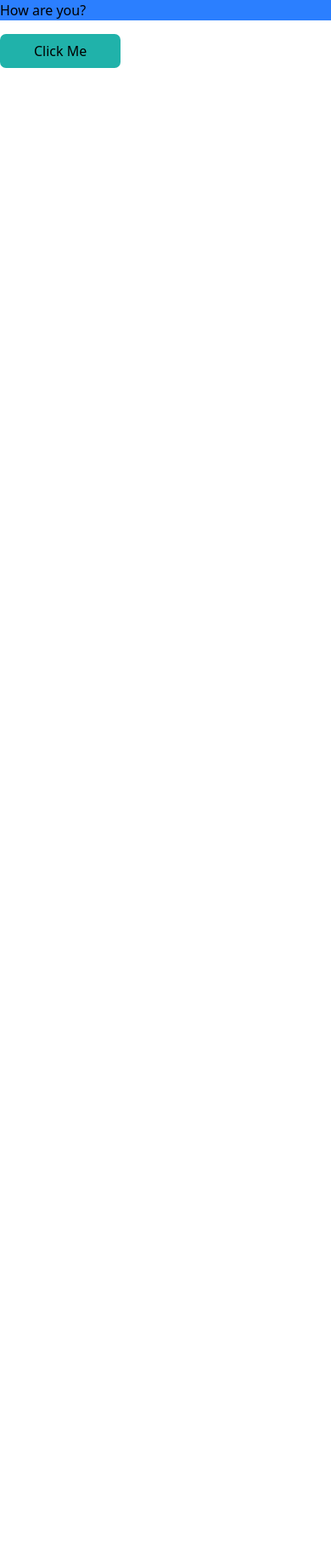
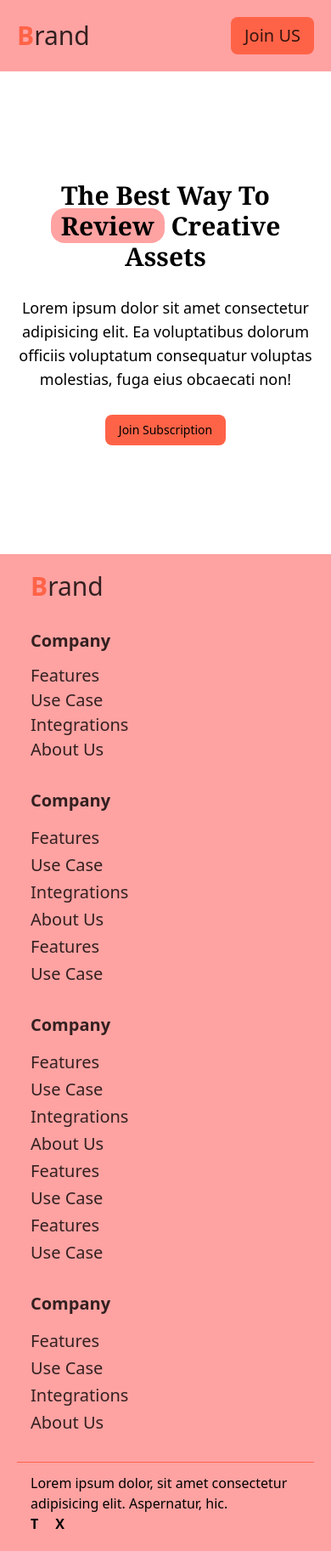
Before and after one commit to sushil-40/tailwindSchool, a React (Vite) app: page / in a window 390 px wide. Shown: the whole page at 85% size. Before the commit the page ends 844 px from the top, so only its background shows below. Built offline with nearby package versions, Linux system fonts and the light colour scheme.

Commit message:
creating complete responsive frontend micro project using tailwind css

```diff
--- a/src/App.jsx
+++ b/src/App.jsx
@@ -1,12 +1,14 @@
 import "./App.css";
+import Footer from "./components/Footer";
+import Header from "./components/Header";
+import Hero from "./components/Hero";
 
 function App() {
   return (
     <>
-      <h1 className="bg-blue-500 hover:bg-amber-300 mb-4">How are you?</h1>
-      <button className="bg-[lightseagreen] rounded-[7px] p-2 px-10">
-        Click Me
-      </button>
+      <Header />
+      <Hero />
+      <Footer />
     </>
   );
 }
--- /dev/null
+++ b/src/components/Button.jsx
@@ -0,0 +1,9 @@
+import React from "react";
+
+const Button = (props) => {
+  return (
+    <button className="bg-[tomato] rounded-lg px-4 py-2">{props.title}</button>
+  );
+};
+
+export default Button;
--- /dev/null
+++ b/src/components/Footer.jsx
@@ -0,0 +1,65 @@
+import React from "react";
+import Button from "./Button";
+
+const Footer = () => {
+  return (
+    <div className="bg-red-300 p-5">
+      <header className="px-[1rem] max-w-[60rem] grid grid-cols-5 max-[770px]:gap-[2rem] max-[770px]:grid-cols-2 text-xl text-black/80 m-auto pb-8 max-[400px]:grid-cols-1 ">
+        <h1 className="text-3xl">
+          <span className="font-extrabold text-[tomato]">B</span>rand
+        </h1>
+        <div className="flex  flex-col gap-[1px] ">
+          <h1 className="font-bold mb-3">Company</h1>
+          <a href="">Features</a>
+          <a href="">Use Case</a>
+          <a href="">Integrations</a>
+          <a href="">About Us</a>
+        </div>
+        <div className="flex  flex-col gap-1">
+          <h1 className="font-bold mb-3">Company</h1>
+          <a href="">Features</a>
+          <a href="">Use Case</a>
+          <a href="">Integrations</a>
+          <a href="">About Us</a>
+          <a href="">Features</a>
+          <a href="">Use Case</a>
+        </div>
+        <div className="flex  flex-col gap-1">
+          <h1 className="font-bold mb-3">Company</h1>
+          <a href="">Features</a>
+          <a href="">Use Case</a>
+          <a href="">Integrations</a>
+          <a href="">About Us</a>
+          <a href="">Features</a>
+          <a href="">Use Case</a>
+          <a href="">Features</a>
+          <a href="">Use Case</a>
+        </div>
+        <div className="flex  flex-col gap-1">
+          <h1 className="font-bold mb-3">Company</h1>
+          <a href="">Features</a>
+          <a href="">Use Case</a>
+          <a href="">Integrations</a>
+          <a href="">About Us</a>
+        </div>
+      </header>
+      <div className="w-full h-[1px] bg-[tomato] "></div>
+      <div className="max-w-[60rem] pt-3 m-auto flex justify-between max-[770px]:flex-col px-[1rem]">
+        <p>
+          Lorem ipsum dolor, sit amet consectetur adipisicing elit. Aspernatur,
+          hic.
+        </p>
+        <div className="flex gap-5">
+          <a href="#" className="font-bold">
+            T
+          </a>
+          <a href="#" className="font-bold">
+            X
+          </a>
+        </div>
+      </div>
+    </div>
+  );
+};
+
+export default Footer;
--- /dev/null
+++ b/src/components/Header.jsx
@@ -0,0 +1,23 @@
+import React from "react";
+import Button from "./Button";
+
+const Header = () => {
+  return (
+    <div className="bg-red-300 p-5">
+      <header className="max-w-[60rem] flex justify-between items-center text-xl text-black/80 m-auto">
+        <h1 className="text-3xl">
+          <span className="font-extrabold text-[tomato]">B</span>rand
+        </h1>
+        <div className="px-[1rem] max-[770px]:hidden flex gap-7 items-center">
+          <a href="">Features</a>
+          <a href="">Use Case</a>
+          <a href="">Integrations</a>
+          <a href="">About Us</a>
+        </div>
+        <Button title="Join US" />
+      </header>
+    </div>
+  );
+};
+
+export default Header;
--- /dev/null
+++ b/src/components/Hero.jsx
@@ -0,0 +1,23 @@
+import React from "react";
+import Button from "./Button";
+const Hero = () => {
+  return (
+    <div className="px-[1rem] max-w-[60rem] m-auto text-center py-[8rem]">
+      <h1 className=" max-[500px]:text-3xl text-5xl font-serif font-bold">
+        The Best Way To{" "}
+        <span className="bg-red-300 rounded-2xl px-3">Review</span> Creative
+        Assets
+      </h1>
+      <p className="text-lg my-7">
+        Lorem ipsum dolor sit amet consectetur adipisicing elit. Ea voluptatibus
+        dolorum officiis voluptatum consequatur voluptas molestias, fuga eius
+        obcaecati non!
+      </p>
+      <div className="max-[500px]:text-sm text-3xl">
+        <Button title="Join Subscription" />
+      </div>
+    </div>
+  );
+};
+
+export default Hero;
```
